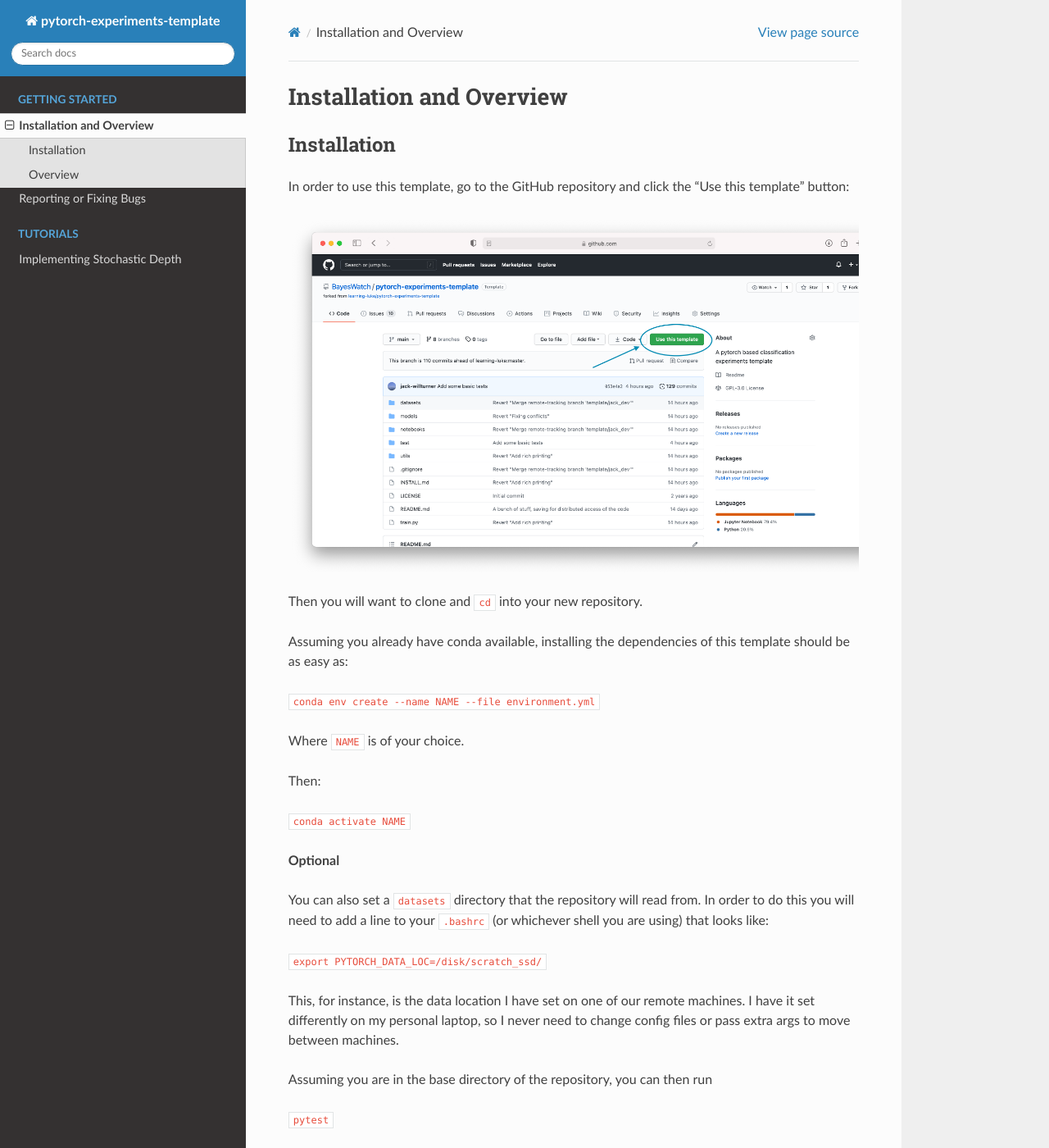
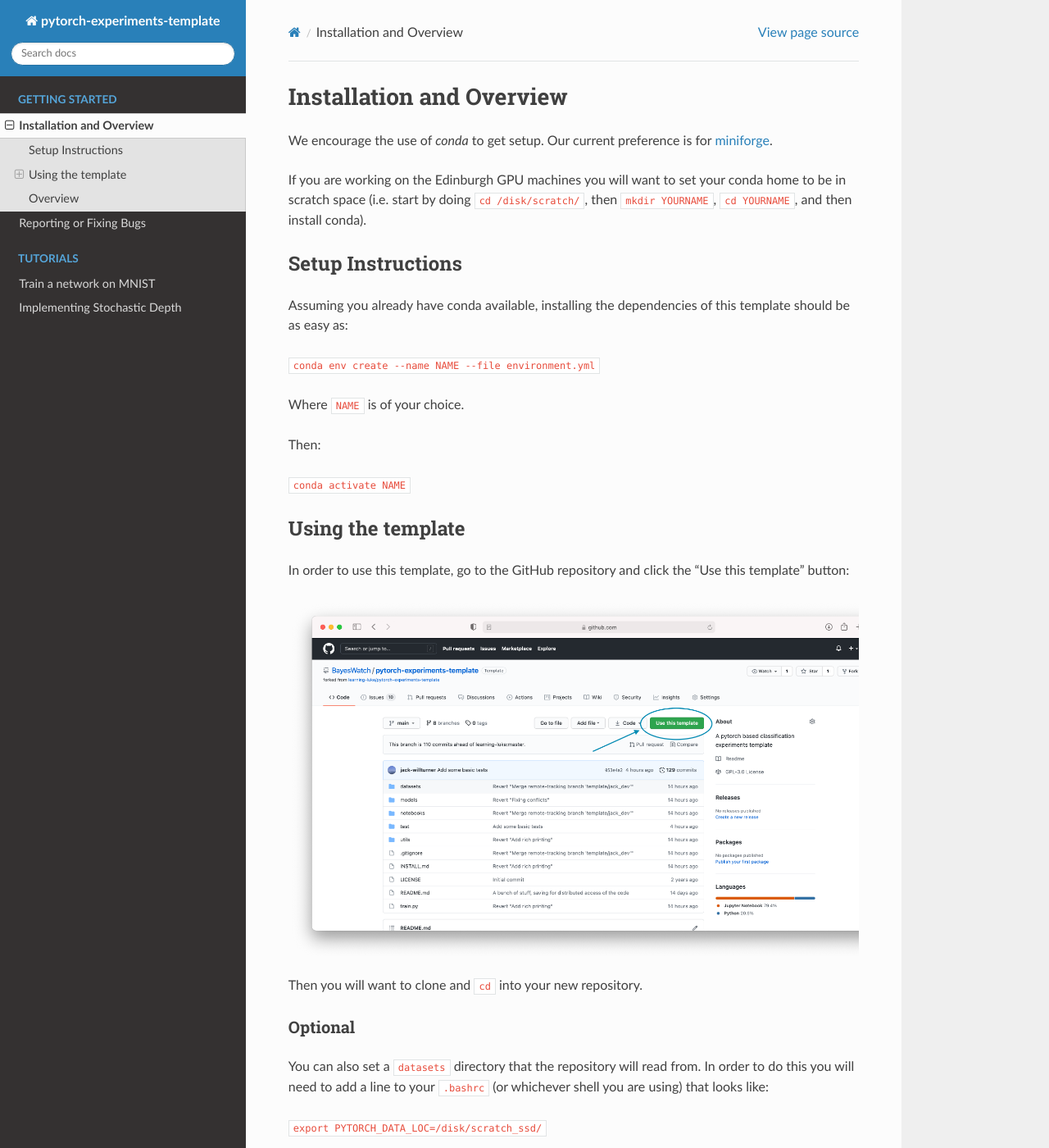
Before and after one commit to BayesWatch/pytorch-experiments-template-docs, a Sphinx documentation site: the page built from source/getting_started/getting_started.rst, in a window 1280 px wide and 1400 px high. Shown: the whole window at 82% size. Built offline with Sphinx 7.4.7 and the Read the Docs theme 2.0.0, drawn with Linux system fonts in a browser that asks for light colours; some of the changed text lies outside the part shown.

Commit message:
[tutorials] add setup reference, train mnist

```diff
--- a/source/conf.py
+++ b/source/conf.py
@@ -28,7 +28,7 @@ author = "Antreas Antoniou, Luke Darlow, and Jack Turner"
 # Add any Sphinx extension module names here, as strings. They can be
 # extensions coming with Sphinx (named 'sphinx.ext.*') or your custom
 # ones.
-extensions = ["sphinx_rtd_theme"]
+extensions = ["sphinx_rtd_theme", "sphinx.ext.autosectionlabel"]
 
 # Add any paths that contain templates here, relative to this directory.
 templates_path = ["_templates"]
--- a/source/getting_started/getting_started.rst
+++ b/source/getting_started/getting_started.rst
@@ -2,16 +2,13 @@
 Installation and Overview
 =========================
 
-------------
-Installation
-------------
+We encourage the use of `conda` to get setup. Our current preference is for `miniforge <https://github.com/conda-forge/miniforge>`_.
 
-In order to use this template, go to the GitHub repository and click the "Use this template" button:
+If you are working on the Edinburgh GPU machines you will want to set your conda home to be in scratch space (i.e. start by doing ``cd /disk/scratch/``, then ``mkdir YOURNAME``, ``cd YOURNAME``, and then install conda).
 
-.. image:: resources/use_this_template.png
-
-Then you will want to clone and ``cd`` into your new repository.
-
+------------------
+Setup Instructions
+------------------
 Assuming you already have conda available, installing the dependencies of this template should be as easy as:
 
 ``conda env create --name NAME --file environment.yml``
@@ -22,7 +19,19 @@ Then:
 
 ``conda activate NAME``
 
-**Optional**
+------------------
+Using the template
+------------------
+
+In order to use this template, go to the GitHub repository and click the "Use this template" button:
+
+.. image:: resources/use_this_template.png
+
+Then you will want to clone and ``cd`` into your new repository.
+
+++++++++
+Optional
+++++++++
 
 You can also set a ``datasets`` directory that the repository will read from. In order to do this you will need to add a line to your ``.bashrc`` (or whichever shell you are using) that looks like:
 
--- a/source/getting_started/reporting_fixing_bugs.rst
+++ b/source/getting_started/reporting_fixing_bugs.rst
@@ -2,7 +2,7 @@
 Reporting or Fixing Bugs
 ========================
 
-If you spot a bug (or have a feature request) and aren't what to do, feel free to liberally open GitHub issues!
+If you spot a bug (or have a feature request) and aren't sure what to do, feel free to liberally open GitHub issues!
 
 If you spot a bug and are willing to fix it, then here's how to submit a pull request:
 
--- a/source/index.rst
+++ b/source/index.rst
@@ -22,4 +22,5 @@ It should take care of standard data and model loading, metric tracking, scaling
    :maxdepth: 1
    :caption: Tutorials
 
+   tutorials/train_mnist
    tutorials/stochastic_depth
```
Also changed, not shown: other parts of source/getting_started/getting_started.rst (+0 -1 lines), source/tutorials/train_mnist.rst (added, +34 -0 lines).
